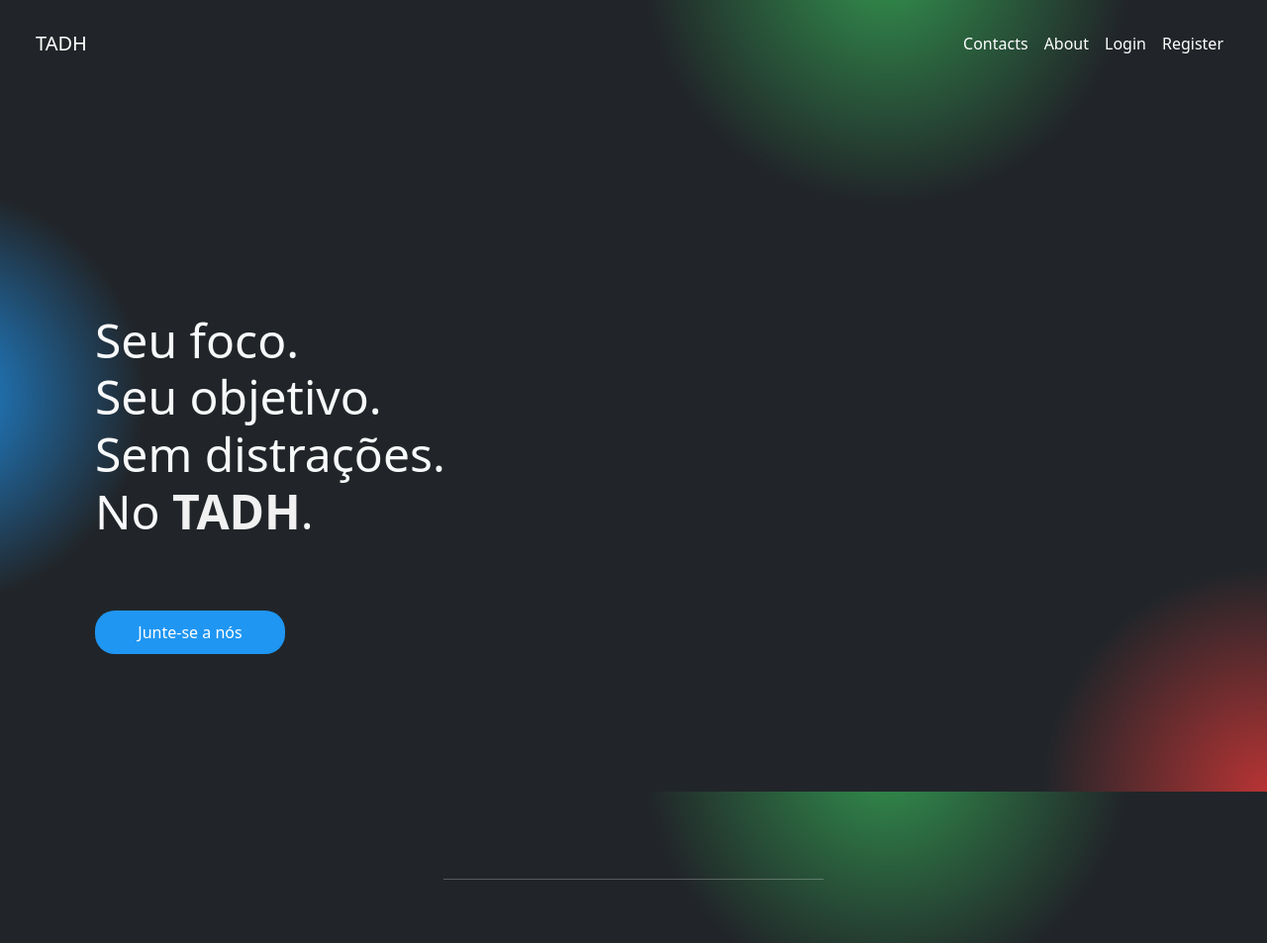
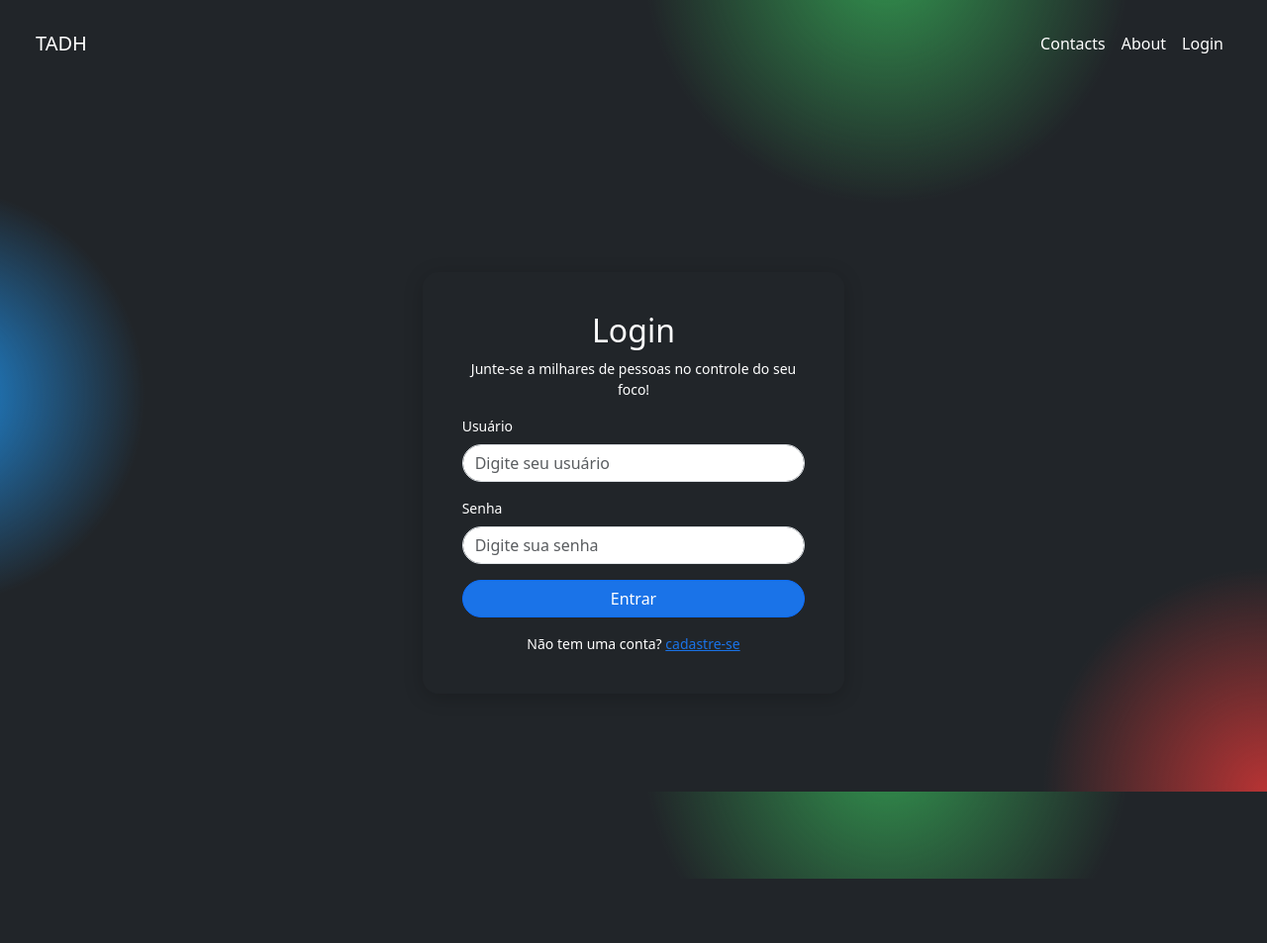
Before and after one commit to nataliatorq/TADH, a Django app: page /login/ in a window 1280 px wide. Shown: the whole page at 99% size. After the commit the page ends 888 px from the top, so only its background shows below. Run offline with Django 5.2, Linux system fonts and the light colour scheme.

Commit message:
criando a página de login dos usuários

```diff
--- a/core/settings.py
+++ b/core/settings.py
@@ -15,6 +15,10 @@
 # Build paths inside the project like this: BASE_DIR / 'subdir'.
 BASE_DIR = Path(__file__).resolve().parent.parent
 
+AUTENTICATION_BACKENDS = {
+    'jogos.backends.EmailBackend',
+    'django.contrib.auth.backends.ModelBackend',
+}
 
 # Quick-start development settings - unsuitable for production
 # See https://docs.djangoproject.com/en/5.1/howto/deployment/checklist/
--- a/jogos/admin.py
+++ b/jogos/admin.py
@@ -1,5 +1,6 @@
 from django.contrib import admin
 
-from .models import BaseUser
+from .models import BaseUser, Jogo
 
 admin.site.register(BaseUser)
+admin.site.register(Jogo)
--- a/jogos/static/css/styles.css
+++ b/jogos/static/css/styles.css
@@ -110,6 +110,7 @@
     border-radius: 1rem;
     box-shadow: 0 4px 20px rgba(0, 0, 0, 0.2);
     color: #fff;
+    font-size: 0.875rem;
 }
 
 .form-box input,
@@ -133,3 +134,13 @@
     color: #0f5bb5;
     text-decoration: underline;
 }
+
+.recents {
+    background: linear-gradient(to bottom, rgba(16, 42, 91, 0.5) 0%, rgba(255, 255, 255, 0) 100%);
+}
+
+.grid-div {
+    display: grid;
+    grid-template-columns: repeat(auto-fit, minmax(200px, 1fr));
+    gap: 1.5rem;
+}
--- a/jogos/templates/base.html
+++ b/jogos/templates/base.html
@@ -20,7 +20,7 @@
     {% block content %}
         <div class="content">
         <h1 class="text-light">Seu foco.<br>Seu objetivo.<br>Sem distrações.<br>No <span class="highlight">TADH</span>.</h1>
-        <button class="btn-custom">Junte-se a nós</button>
+        <a href="{% url 'cadastro' %}" class="btn-custom btn">Junte-se a nós</a>
     </div>
 
     <hr>
--- a/jogos/templates/pages/cadastro.html
+++ b/jogos/templates/pages/cadastro.html
@@ -31,7 +31,7 @@
                 <button type="submit" class="btn btn-primary">Cadastrar-se</button>
             </div>
             <div class="text-center">
-                <span>Já tem uma conta? <a href="#">entre</a></span>
+                <span>Já tem uma conta? <a href="{% url 'login' %}">entre</a></span>
             </div>
         </form>
     </div>
--- a/jogos/templates/pages/login.html
+++ b/jogos/templates/pages/login.html
@@ -1 +1,28 @@
 {% extends 'base.html' %}
+
+
+{% block content %}
+   <div class="form-container">
+    <div class="form-box col-md-4">
+        <h2 class="text-center">Login</h2>
+        <p class="text-center">Junte-se a milhares de pessoas no controle do seu foco!</p>
+        <form method="post" action="{% url 'login' %}">
+        {% csrf_token %}
+            <div class="mb-3">
+                <label for="username" class="form-label">Usuário</label>
+                <input type="text" name="username" class="form-control" id="username" placeholder="Digite seu usuário" required>
+            </div>
+            <div class="mb-3">
+                <label for="senha" class="form-label">Senha</label>
+                <input type="password" name="password" class="form-control" id="confirmarSenha" placeholder="Digite sua senha" required>
+            </div>
+            <div class="d-grid mb-3">
+                <button type="submit" class="btn btn-primary">Entrar</button>
+            </div>
+            <div class="text-center">
+                <span>Não tem uma conta? <a href="{% url 'cadastro' %}">cadastre-se</a></span>
+            </div>
+        </form>
+    </div>
+</div>
+{% endblock content %}
--- a/jogos/templates/partials/header.html
+++ b/jogos/templates/partials/header.html
@@ -15,9 +15,6 @@
                     <li class="nav-item">
                         <a class="nav-link text-white" href="{% url 'login' %}">Login</a>
                     </li>
-                    <li class="nav-item">
-                        <a class="nav-link text-white" href="{% url 'cadastro' %}">Register</a>
-                    </li>
                 </ul>
             </div>
         </div>
--- a/jogos/urls.py
+++ b/jogos/urls.py
@@ -5,5 +5,6 @@
 urlpatterns = [
     path("", views.home, name="home"),
     path("cadastro/", views.user_register, name="cadastro"),
-    path("login/", views.login, name="login"),
+    path("login/", views.user_login, name="login"),
+    path("jogos/", views.jogos_list, name="logos"),
 ]
--- a/jogos/views.py
+++ b/jogos/views.py
@@ -1,8 +1,10 @@
 from datetime import date
 
+from django.contrib.auth import authenticate, login, logout
 from django.shortcuts import redirect, render
 
 from .forms import UserRegisterForm
+from .models import Jogo
 
 
 def home(request):
@@ -24,5 +26,30 @@
 
     return render(request, "pages/cadastro.html", {'form': form})
 
-def login(request):
+def user_login(request):
+    if request.method == "POST":
+        # Obtem os dados enviados pelo Usuário
+        username = request.POST.get("username")
+        password = request.POST.get("password")
+
+        # Tenta autenticar o Usuário (Se não conseguir, retorna None)
+        user = authenticate(username=username, password=password)
+        print(user)
+        if user:
+            # Realiza o login do Usuário já autenticado.
+            login(request, user)
+            return redirect("home")
+        else:
+            return redirect("login")
     return render(request, "pages/login.html")
+
+
+def jogos_list(request):
+    recentes = Jogo.objects.filter(categoria='recentes').order_by('-id')[:4]
+    outros = Jogo.objects.filter(categoria='outros').order_by('-id')[:8]
+
+    context = {
+        'recentes': recentes,
+        'outros': outros
+    }
+    return render(request, 'pages/jogos.html', context)
```
Also changed, not shown: jogos/models.py (+16 -0 lines), jogos/templates/pages/jogos.html (added, +37 -0 lines), db.sqlite3, jogos/migrations/0003_jogo.py (added), media/jogos/WhatsApp_Image_2024-10-15_at_14.26.41.jpeg (added), media/jogos/WhatsApp_Image_2024-10-15_at_22.45.42.jpeg (added).
